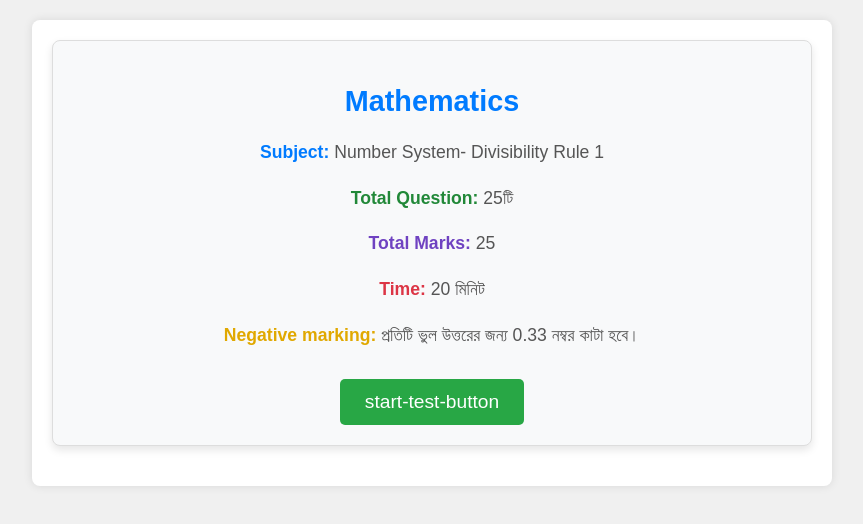
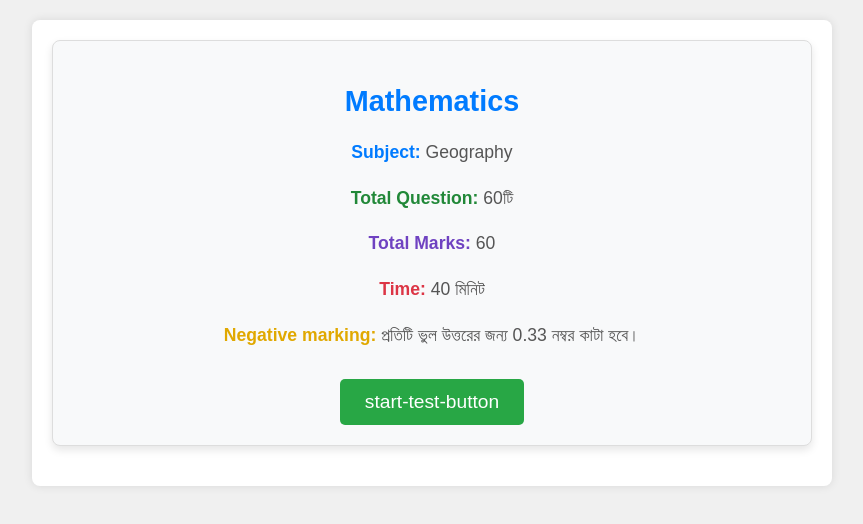
Before and after one commit to UtkarshCoaching/math-, a plain HTML site: page index.html in a window 1280 px wide. Shown: the whole page, without its empty margins (208-1071 px from the left). Drawn offline with Linux system fonts and the light colour scheme.

Commit message:
Update index.html

```diff
--- a/index.html
+++ b/index.html
@@ -3,24 +3,24 @@
 <head>
   <meta charset="UTF-8" />
   <meta name="viewport" content="width=device-width, initial-scale=1.0"/>
-  <title>Number System- Divisibility Rule 1</title>
+  <title>Geography</title>
   <link rel="stylesheet" href="style.css" />
 </head>
 <body>
   <div class="test-container">
     <div class="introduction-screen">
       <h2>Mathematics</h2>
-      <p><strong>Subject:</strong> Number System- Divisibility Rule 1</p>
-      <p><strong>Total Question:</strong> 25টি</p>
-      <p><strong>Total Marks:</strong> 25</p>
-      <p><strong>Time:</strong> 20 মিনিট</p>
+      <p><strong>Subject:</strong> Geography</p>
+      <p><strong>Total Question:</strong> 60টি</p>
+      <p><strong>Total Marks:</strong> 60</p>
+      <p><strong>Time:</strong> 40 মিনিট</p>
       <p><strong>Negative marking:</strong> প্রতিটি ভুল উত্তরের জন্য 0.33 নম্বর কাটা হবে।</p>
       <button id="start-test-button" class="start-test-button">start-test-button</button>
     </div>
 
     <div class="test-content" style="display: none;">
         <div class="header">
-          <div class="section-title">Number System- Divisibility Rule 1</div>
+          <div class="section-title">Geography</div>
           <div class="main-timers-container">
             <div class="total-timer">Time Left: <span id="time">00:00</span></div>
           </div>
```
